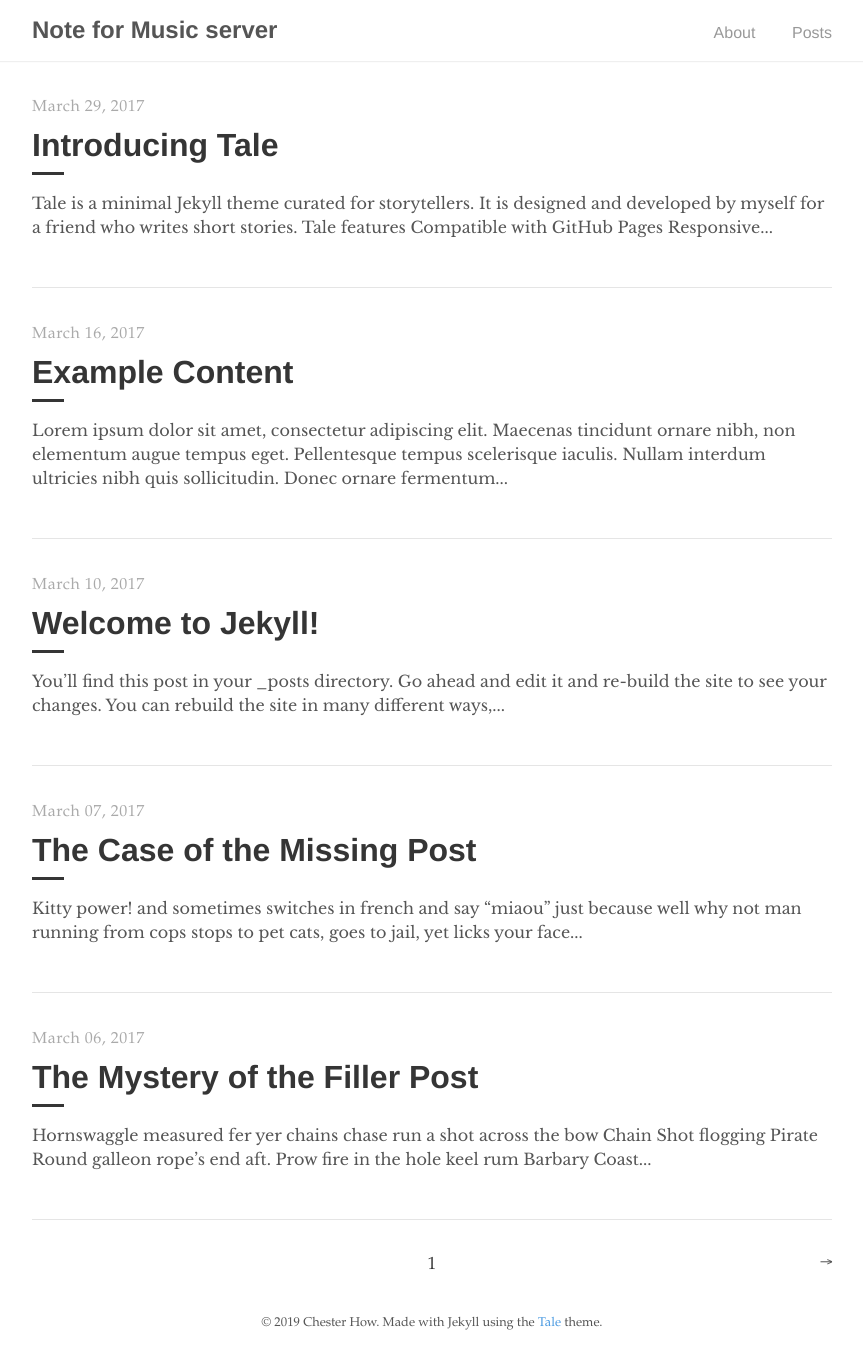
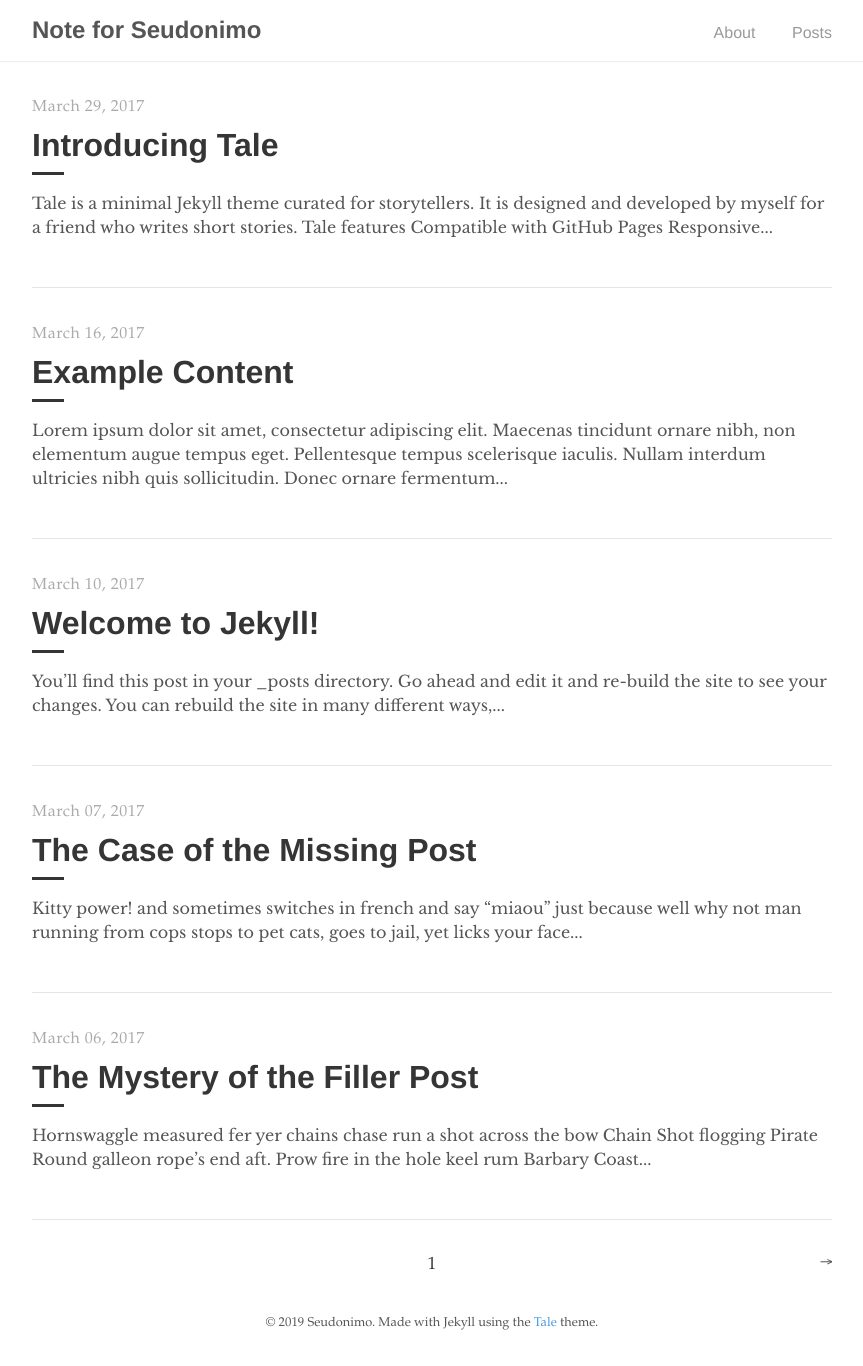
Before and after one commit to seudonimo/seudonimo_grave.github.io, a Jekyll site: the page built from index.html, in a window 1280 px wide. Shown: the whole page, without its empty margins (208-1071 px from the left). Built offline with Jekyll 4.4.1, drawn with Linux system fonts in a browser that asks for light colours; the list of posts is cut into pages by our own code.

Commit message:
Update _config.yml

```diff
--- a/_config.yml
+++ b/_config.yml
@@ -1,16 +1,16 @@
 # Site settings
-title:          Note for Music server
-description:    "Minimal Jekyll theme for storytellers"
+title:          Note for Seudonimo
+description:    "Note for Seudonimo"
 baseurl:        ""
-url:            "https://musicserver.github.io"
+url:            "https://seudonimo.github.io"
 
 # Google Analytics
 google_analytics: UA—XXXXXXXX-X
 
 # Author
 author:
-  name:         Chester How
-  url:          https://musicserver.github.io
+  name:         Seudonimo
+  url:          https://seudonimo.github.io
   email:        mycarey@gmail.com
 
 # Build settings
```
